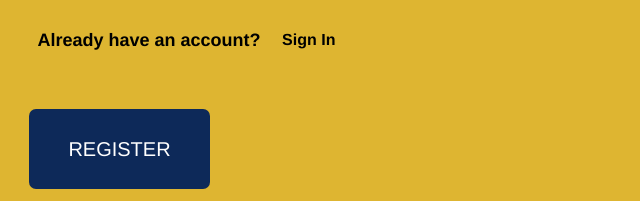
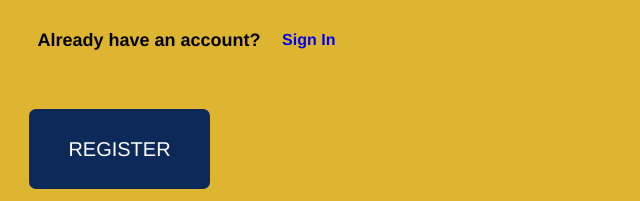
Before and after one commit to Rain21311/RAKETERO, a plain HTML site: page SignUp.html in a window 1280 px wide. Shown: the part 1105-1306 px from the top of the page, 368-1008 px from the left. Drawn offline with nearby package versions, Linux system fonts and the light colour scheme.

Commit message:
Update SignUp.html

```diff
--- a/SignUp.html
+++ b/SignUp.html
@@ -18,7 +18,7 @@
             <div class="div">
 
               <div class="rectangle-2"></div>
-              <div class="group-2"><div class="text-wrapper">Sign In</div></div>
+              <div class="group-2"><div class="text-wrapper"><a href = "auth.html">Sign In</a></div></div>
               <div class="text-wrapper-2">Already have an account?</div>
               <div class="text-wrapper-3">CREATE YOUR ACCOUNT</div>
 
```
